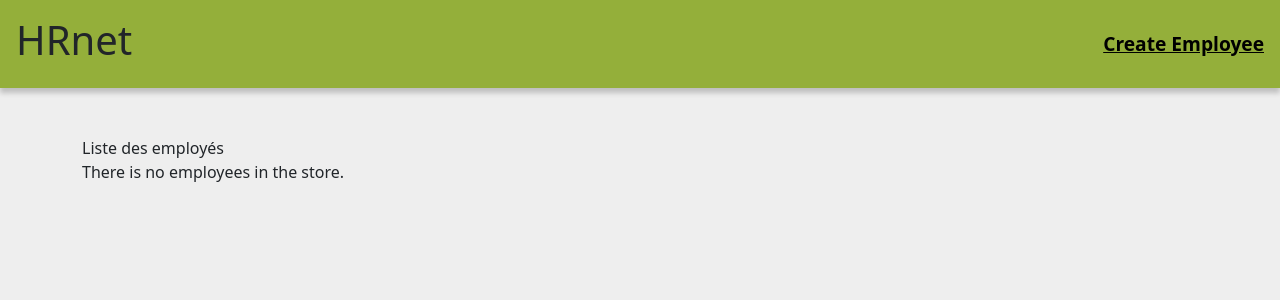
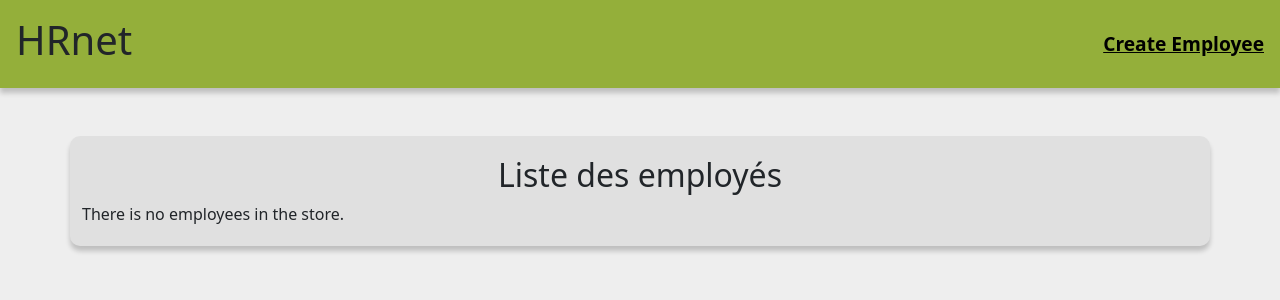
Before and after one commit to Clement-Pivot/HRNet, a React (Vite) app: page /employee-list in a window 1280 px wide. Shown: the top 300 px of the page. Built offline with nearby package versions, Linux system fonts and the light colour scheme.

Commit message:
feat: add shadows ✨

```diff
--- a/src/main.scss
+++ b/src/main.scss
@@ -11,3 +11,18 @@ body {
     color: #000;
   }
 }
+
+input,
+select,
+button,
+.tableViewer table,
+.input-group-text {
+  box-shadow: 0 5px 5px rgba($color: #000000, $alpha: 0.2);
+}
+
+main {
+  background-color: rgba($color: #666, $alpha: 0.1);
+  border-radius: 10px;
+  padding: 20px;
+  box-shadow: 0 5px 5px rgba($color: #000, $alpha: 0.2);
+}
--- a/src/pages/CreateEmployee/index.tsx
+++ b/src/pages/CreateEmployee/index.tsx
@@ -66,7 +66,7 @@ export default function CreateEmployee() {
   return (
     <main className="create-employee container">
       <CustomModal />
-      <h2>Create Employee</h2>
+      <h2 className="text-center">Create Employee</h2>
       <Form
         className="create-employee__form container"
         onSubmit={handleSubmit}
--- a/src/pages/EmployeeList/index.tsx
+++ b/src/pages/EmployeeList/index.tsx
@@ -17,7 +17,7 @@ export default function EmployeeList() {
 
   return (
     <main className="container">
-      Liste des employés
+      <h2 className="text-center">Liste des employés</h2>
       {allEmployeesInStore.length > 0 ? (
         <TableViewer
           rows={allEmployeesInStore}
```
